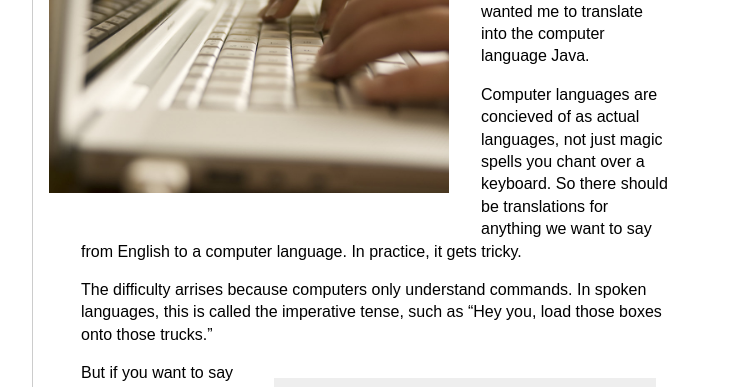
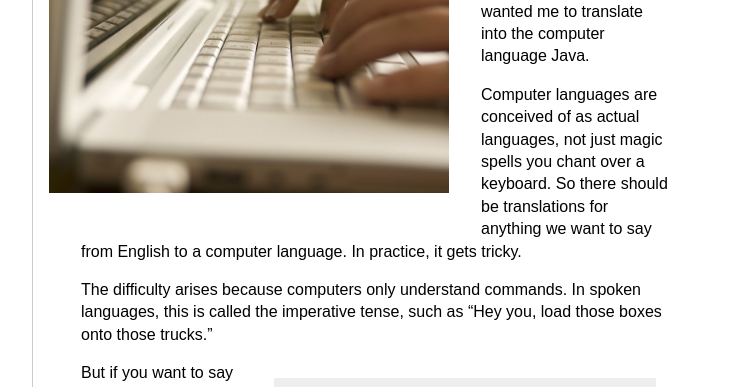
Before and after one commit to dankuck/dankuck.github.io, a Jekyll site: the page built from _posts/2017-03-31-command-only-language.md, in a window 1280 px wide and 1400 px high. Shown: the part 344-731 px from the top of the window, without its empty margins (208-952 px from the left). Built offline with Jekyll 4.4.1, drawn with Linux system fonts in a browser that asks for light colours; some of the changed text lies outside the part shown.

Commit message:
spelling

```diff
--- a/_posts/2017-03-31-command-only-language.md
+++ b/_posts/2017-03-31-command-only-language.md
@@ -9,9 +9,9 @@ draft: 1
 
 When I was a high school computer science teacher, students liked to stump me with English phrases they wanted me to translate into the computer language Java.
 
-Computer languages are concieved of as actual languages, not just magic spells you chant over a keyboard. So there should be translations for anything we want to say from English to a computer language. In practice, it gets tricky.
+Computer languages are conceived of as actual languages, not just magic spells you chant over a keyboard. So there should be translations for anything we want to say from English to a computer language. In practice, it gets tricky.
 
-The difficulty arrises because computers only understand commands. In spoken languages, this is called the imperative tense, such as "Hey you, load those boxes onto those trucks."
+The difficulty arises because computers only understand commands. In spoken languages, this is called the imperative tense, such as "Hey you, load those boxes onto those trucks."
 
 <div class="illustration">
     <img src="/assets/High_load_truck_Ghana_2006.jpg" />
```
Also changed, not shown: other parts of _posts/2017-03-31-command-only-language.md (+1 -1 lines).
